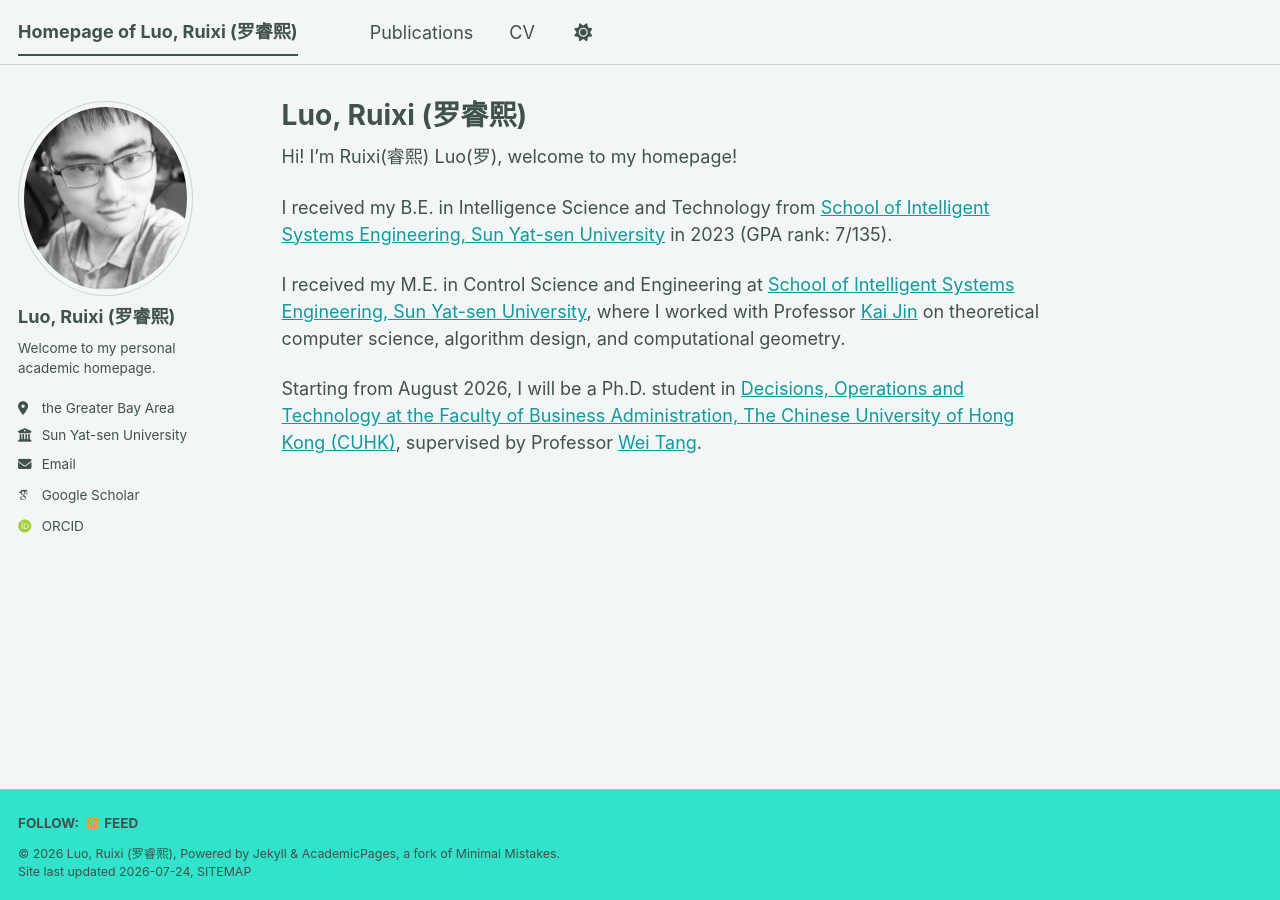
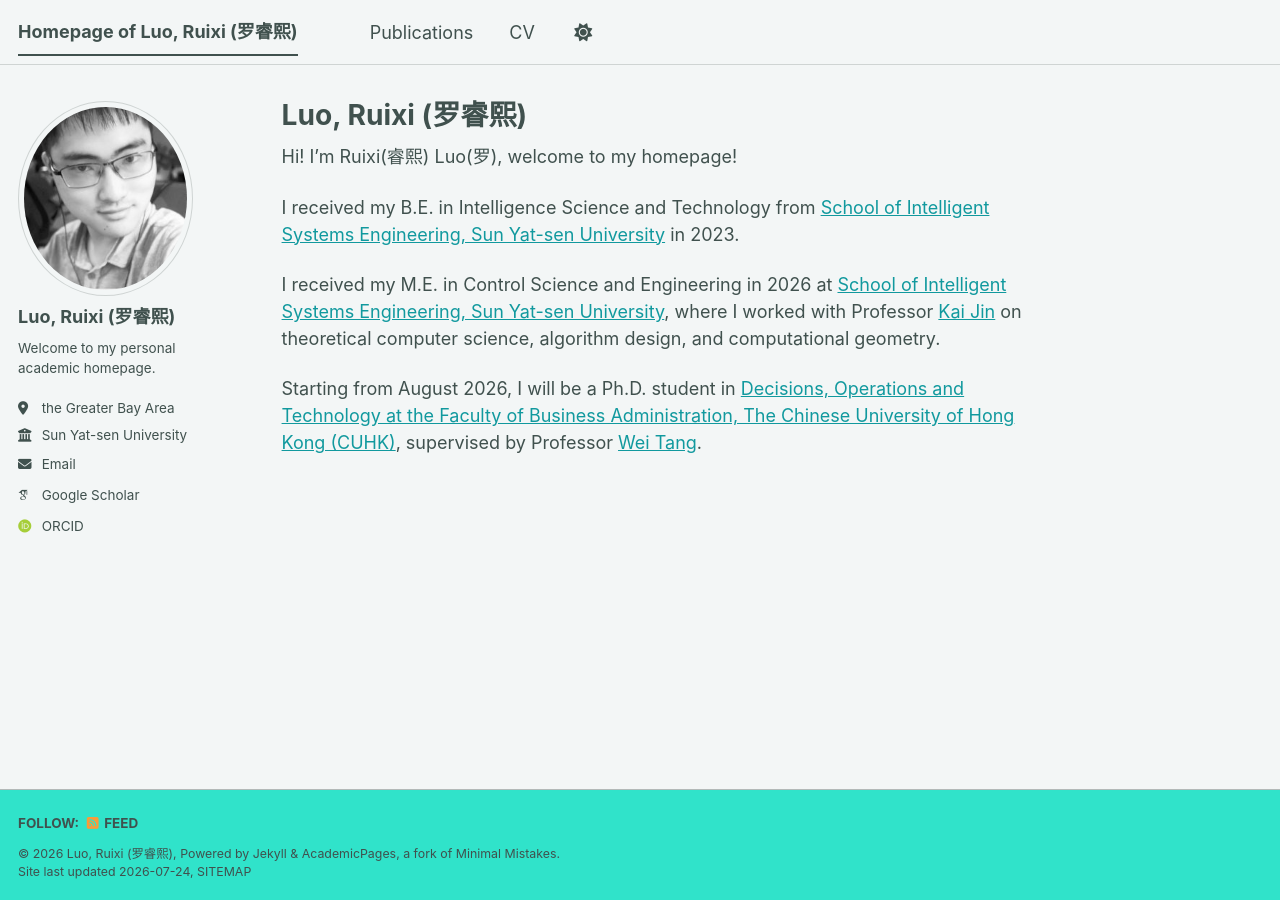
Before and after one commit to Ruixi-Luo/Ruixi-Luo.github.io, a Jekyll site: the page built from _pages/about.md, in a window 1280 px wide. Built offline with Jekyll 4.4.1, drawn with Linux system fonts in a browser that asks for light colours; some web fonts are replaced; a script bundle is joined from its source files by our own code; library files that are not in the unit come from our copies.

Commit message:
Update about.md

```diff
--- a/_pages/about.md
+++ b/_pages/about.md
@@ -8,8 +8,8 @@ redirect_from:
 ---
 Hi! I’m Ruixi(睿熙) Luo(罗), welcome to my homepage!
 
-I received my B.E. in Intelligence Science and Technology from [School of Intelligent Systems Engineering, Sun Yat-sen University](https://ise.sysu.edu.cn/) in 2023 (GPA rank: 7/135).
+I received my B.E. in Intelligence Science and Technology from [School of Intelligent Systems Engineering, Sun Yat-sen University](https://ise.sysu.edu.cn/) in 2023.
 
-I received my M.E. in Control Science and Engineering at [School of Intelligent Systems Engineering, Sun Yat-sen University](https://ise.sysu.edu.cn/), where I worked with Professor [Kai Jin](https://cscjjk.github.io) on theoretical computer science, algorithm design, and computational geometry.
+I received my M.E. in Control Science and Engineering in 2026 at [School of Intelligent Systems Engineering, Sun Yat-sen University](https://ise.sysu.edu.cn/), where I worked with Professor [Kai Jin](https://cscjjk.github.io) on theoretical computer science, algorithm design, and computational geometry.
 
 Starting from August 2026, I will be a Ph.D. student in [Decisions, Operations and Technology at the Faculty of Business Administration, The Chinese University of Hong Kong (CUHK)](https://www.bschool.cuhk.edu.hk/departments/decisions-operations-and-technology/), supervised by Professor [Wei Tang](https://wtang.org/).
```
